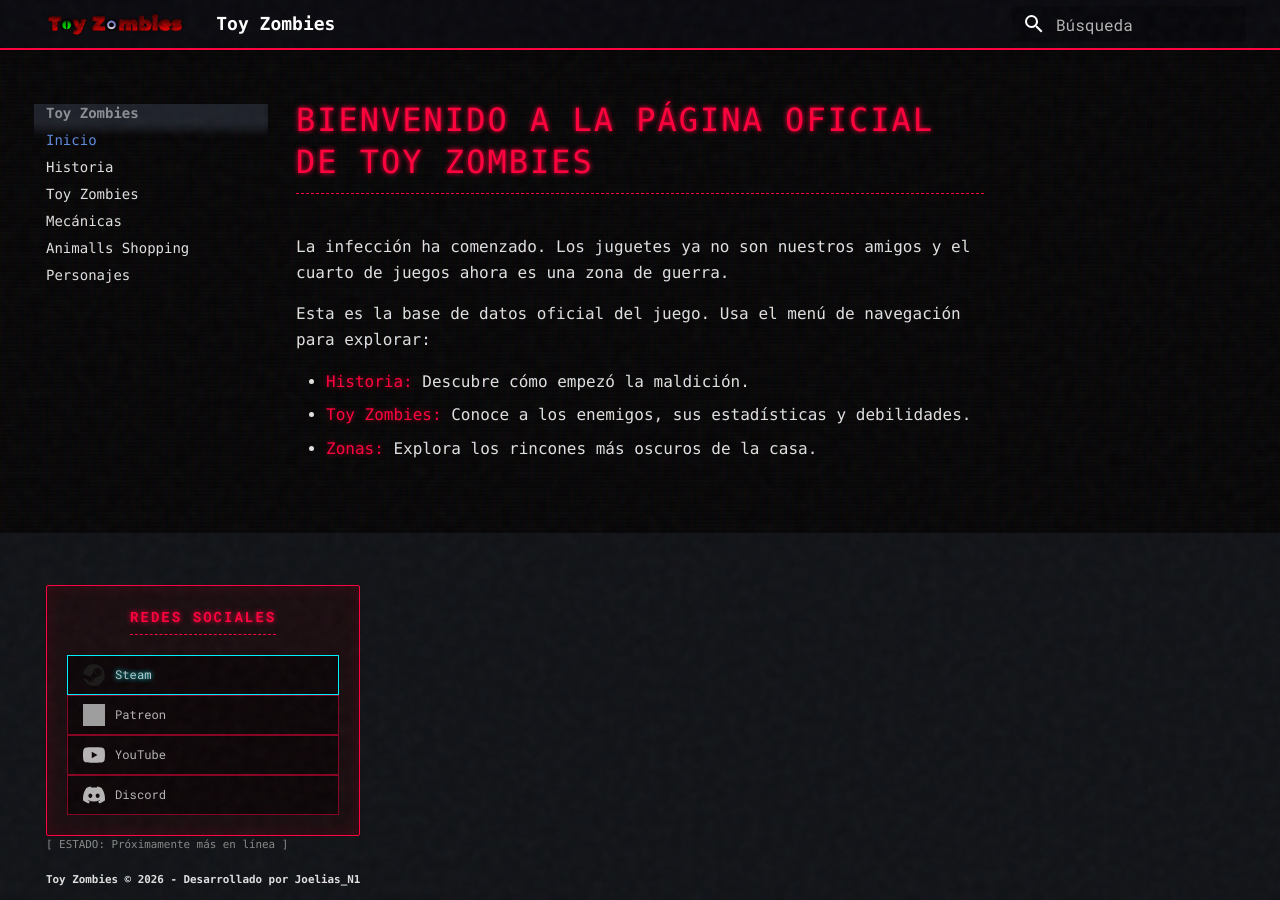
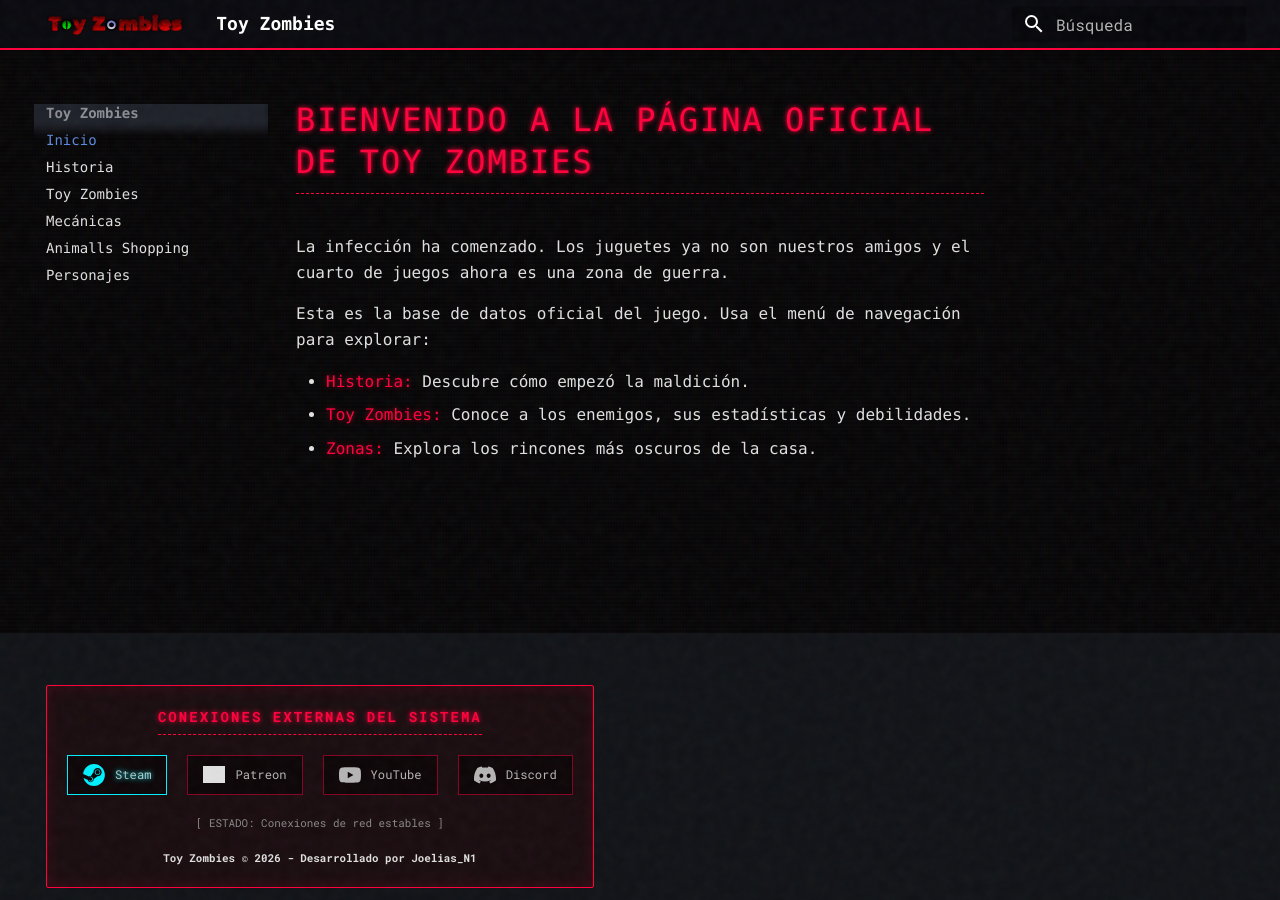
Before and after one commit to Hec-Thor-Tech/toy-zombies, an MkDocs documentation site: the page built from docs/index.md, in a window 1280 px wide. Built offline with MkDocs 1.6.1 and Material for MkDocs 9.7.7, drawn with Linux system fonts in a browser that asks for light colours; grey boxes are pictures that could not be loaded.

Commit message:
Actualizacion de la wiki

```diff
--- a/overrides/partials/copyright.html
+++ b/overrides/partials/copyright.html
@@ -32,7 +32,7 @@
     display: flex;
     align-items: center;
     gap: 10px;
-    color: #e0e0e0;
+    color: #e0e0e0; /* Color del texto gris claro */
     text-decoration: none;
     border: 1px solid rgba(255, 0, 60, 0.5);
     padding: 8px 15px;
@@ -40,17 +40,50 @@
     transition: all 0.3s ease;
     font-size: 0.95em;
   }
+
+  /* --- MÁSCARAS CSS PARA ICONOS LOCALES NEGROS --- */
+  .cyber-icon-mask {
+    display: inline-block;
+    width: 22px;
+    height: 22px;
+    /* Este es el color que pintará el icono (gris claro por defecto) */
+    background-color: #e0e0e0;
+    /* Propiedades de la máscara */
+    -webkit-mask-size: contain;
+    mask-size: contain;
+    -webkit-mask-position: center;
+    mask-position: center;
+    -webkit-mask-repeat: no-repeat;
+    mask-repeat: no-repeat;
+    transition: background-color 0.3s ease;
+  }
+
+  /* Ruta específica para Steam */
+  .icon-steam {
+    -webkit-mask-image: url('{{ base_url }}/img/steam.svg');
+    mask-image: url('{{ base_url }}/img/steam.svg');
+  }
+
+  /* Ruta específica para Patreon */
+  .icon-patreon {
+    -webkit-mask-image: url('{{ base_url }}/img/patreon.svg');
+    mask-image: url('{{ base_url }}/img/patreon.svg');
+  }
+  /* ----------------------------------------------- */
+
+  /* Efecto HOVER para los botones */
   .cyber-social-link:hover {
-    color: #050505 !important;
-    background-color: #ff003c;
+    color: #050505 !important; /* Texto negro en hover */
+    background-color: #ff003c; /* Fondo Rojo Alerta */
     border-color: #ff003c;
     box-shadow: 0 0 10px #ff003c;
   }
-  .cyber-social-link svg {
-    width: 22px;
-    height: 22px;
-    fill: currentColor; /* El ícono cambiará de gris claro a negro al pasar el mouse */
+
+  /* Efecto HOVER para que el icono se pinte de negro */
+  .cyber-social-link:hover .cyber-icon-mask {
+    background-color: #050505;
   }
+
   .cyber-copyright-text {
     font-size: 0.85em;
     color: #888;
@@ -63,31 +96,32 @@
 
 <div class="md-copyright">
   <div class="cyber-footer">
-    <div class="cyber-footer-title">REDES SOCIALES</div>
+    <div class="cyber-footer-title">CONEXIONES EXTERNAS DEL SISTEMA</div>
 
-    <a href="https://store.steampowered.com/app/3907280/Toy_Zombies/" target="_blank" rel="noopener" class="cyber-social-link" style="border-color: #00f0ff; text-shadow: 0 0 5px #00f0ff;" title="Comprar / Añadir a la Lista de Deseos en Steam">
-        <img src="{{ base_url }}/img/steam.svg" alt="Steam Icon" style="width: 22px; height: 22px;">
+    <div class="cyber-social-links">
+      <a href="https://store.steampowered.com/app/3907280/Toy_Zombies/" target="_blank" rel="noopener" class="cyber-social-link" style="border-color: #00f0ff; text-shadow: 0 0 5px #00f0ff;" title="Comprar / Añadir a la Lista de Deseos en Steam">
+        <div class="cyber-icon-mask icon-steam" style="background-color: #00f0ff;"></div>
         Steam
       </a>
 
       <a href="https://patreon.com/ToyZombies?utm_medium=unknown&utm_source=join_link&utm_campaign=creatorshare_creator&utm_content=copyLink" target="_blank" rel="noopener" class="cyber-social-link" title="Apoyar en Patreon">
-        <img src="{{ base_url }}/img/patreon.svg" alt="Patreon Icon" style="width: 22px; height: 22px;">
+        <div class="cyber-icon-mask icon-patreon"></div>
         Patreon
       </a>
 
       <a href="https://www.youtube.com/@Toy-Zombies" target="_blank" rel="noopener" class="cyber-social-link" title="Ver registros en YouTube">
-        <svg viewBox="0 0 24 24"><path d="M23.498 6.186a3.016 3.016 0 0 0-2.122-2.136C19.505 3.545 12 3.545 12 3.545s-7.505 0-9.377.505A3.017 3.017 0 0 0 .502 6.186C0 8.07 0 12 0 12s0 3.93.502 5.814a3.016 3.016 0 0 0 2.122 2.136c1.871.505 9.376.505 9.376.505s7.505 0 9.377-.505a3.015 3.015 0 0 0 2.122-2.136C24 15.93 24 12 24 12s0-3.93-.502-5.814zM9.545 15.568V8.432L15.818 12l-6.273 3.568z"/></svg>
+        <svg viewBox="0 0 24 24" style="width: 22px; height: 22px; fill: currentColor;"><path d="M23.498 6.186a3.016 3.016 0 0 0-2.122-2.136C19.505 3.545 12 3.545 12 3.545s-7.505 0-9.377.505A3.017 3.017 0 0 0 .502 6.186C0 8.07 0 12 0 12s0 3.93.502 5.814a3.016 3.016 0 0 0 2.122 2.136c1.871.505 9.376.505 9.376.505s7.505 0 9.377-.505a3.015 3.015 0 0 0 2.122-2.136C24 15.93 24 12 24 12s0-3.93-.502-5.814zM9.545 15.568V8.432L15.818 12l-6.273 3.568z"/></svg>
         YouTube
       </a>
 
       <a href="https://discord.gg/9NBSDQ5C" target="_blank" rel="noopener" class="cyber-social-link" title="Unirse a la frecuencia de Discord">
-        <svg viewBox="0 0 24 24"><path d="M20.317 4.3698a19.7913 19.7913 0 00-4.8851-1.5152.0741.0741 0 00-.0785.0371c-.211.3753-.4447.8648-.6083 1.2495-1.8447-.2762-3.68-.2762-5.4868 0-.1636-.3933-.4058-.8742-.6177-1.2495a.077.077 0 00-.0785-.037 19.7363 19.7363 0 00-4.8852 1.515.0699.0699 0 00-.0321.0277C.5334 9.0458-.319 13.5799.0992 18.0578a.0824.0824 0 00.0312.0561c2.0528 1.5076 4.0413 2.4228 5.9929 3.0294a.0777.0777 0 00.0842-.0276c.4616-.6304.8731-1.2952 1.226-1.9942a.076.076 0 00-.0416-.1057c-.6528-.2476-1.2743-.5495-1.8722-.8923a.077.077 0 01-.0076-.1277c.1258-.0943.2517-.1923.3718-.2914a.0743.0743 0 01.0776-.0105c3.9278 1.7933 8.18 1.7933 12.0614 0a.0739.0739 0 01.0785.0095c.1202.099.246.1981.3728.2924a.077.077 0 01-.0066.1276 12.2986 12.2986 0 01-1.873.8914.0766.0766 0 00-.0407.1067c.3604.698.7719 1.3628 1.225 1.9932a.076.076 0 00.0842.0286c1.961-.6067 3.9495-1.5219 6.0023-3.0294a.077.077 0 00.0313-.0552c.5004-5.177-.8382-9.6739-3.5485-13.6604a.061.061 0 00-.0312-.0286zM8.02 15.3312c-1.1825 0-2.1569-1.0857-2.1569-2.419 0-1.3332.9555-2.4189 2.157-2.4189 1.2108 0 2.1757 1.0952 2.1568 2.419 0 1.3332-.9555 2.4189-2.1569 2.4189zm7.9748 0c-1.1825 0-2.1569-1.0857-2.1569-2.419 0-1.3332.9554-2.4189 2.1569-2.4189 1.2108 0 2.1757 1.0952 2.1568 2.419 0 1.3332-.946 2.4189-2.1568 2.4189Z"/></svg>
+        <svg viewBox="0 0 24 24" style="width: 22px; height: 22px; fill: currentColor;"><path d="M20.317 4.3698a19.7913 19.7913 0 00-4.8851-1.5152.0741.0741 0 00-.0785.0371c-.211.3753-.4447.8648-.6083 1.2495-1.8447-.2762-3.68-.2762-5.4868 0-.1636-.3933-.4058-.8742-.6177-1.2495a.077.077 0 00-.0785-.037 19.7363 19.7363 0 00-4.8852 1.515.0699.0699 0 00-.0321.0277C.5334 9.0458-.319 13.5799.0992 18.0578a.0824.0824 0 00.0312.0561c2.0528 1.5076 4.0413 2.4228 5.9929 3.0294a.0777.0777 0 00.0842-.0276c.4616-.6304.8731-1.2952 1.226-1.9942a.076.076 0 00-.0416-.1057c-.6528-.2476-1.2743-.5495-1.8722-.8923a.077.077 0 01-.0076-.1277c.1258-.0943.2517-.1923.3718-.2914a.0743.0743 0 01.0776-.0105c3.9278 1.7933 8.18 1.7933 12.0614 0a.0739.0739 0 01.0785.0095c.1202.099.246.1981.3728.2924a.077.077 0 01-.0066.1276 12.2986 12.2986 0 01-1.873.8914.0766.0766 0 00-.0407.1067c.3604.698.7719 1.3628 1.225 1.9932a.076.076 0 00.0842.0286c1.961-.6067 3.9495-1.5219 6.0023-3.0294a.077.077 0 00.0313-.0552c.5004-5.177-.8382-9.6739-3.5485-13.6604a.061.061 0 00-.0312-.0286zM8.02 15.3312c-1.1825 0-2.1569-1.0857-2.1569-2.419 0-1.3332.9555-2.4189 2.157-2.4189 1.2108 0 2.1757 1.0952 2.1568 2.419 0 1.3332-.9555 2.4189-2.1569 2.4189zm7.9748 0c-1.1825 0-2.1569-1.0857-2.1569-2.419 0-1.3332.9554-2.4189 2.1569-2.4189 1.2108 0 2.1757 1.0952 2.1568 2.419 0 1.3332-.946 2.4189-2.1568 2.4189Z"/></svg>
         Discord
       </a>
     </div>
 
     <div class="cyber-copyright-text">
-      [ ESTADO: Próximamente más en línea ]<br><br>
+      [ ESTADO: Conexiones de red estables ]<br><br>
       <strong>Toy Zombies © 2026 - Desarrollado por Joelias_N1</strong>
     </div>
   </div>
```
Also changed, not shown: site/404.html, site/bestiario/index.html, site/index.html, site/lore/index.html, site/mapas/index.html, site/mecanicas/index.html, site/personajes/index.html.
